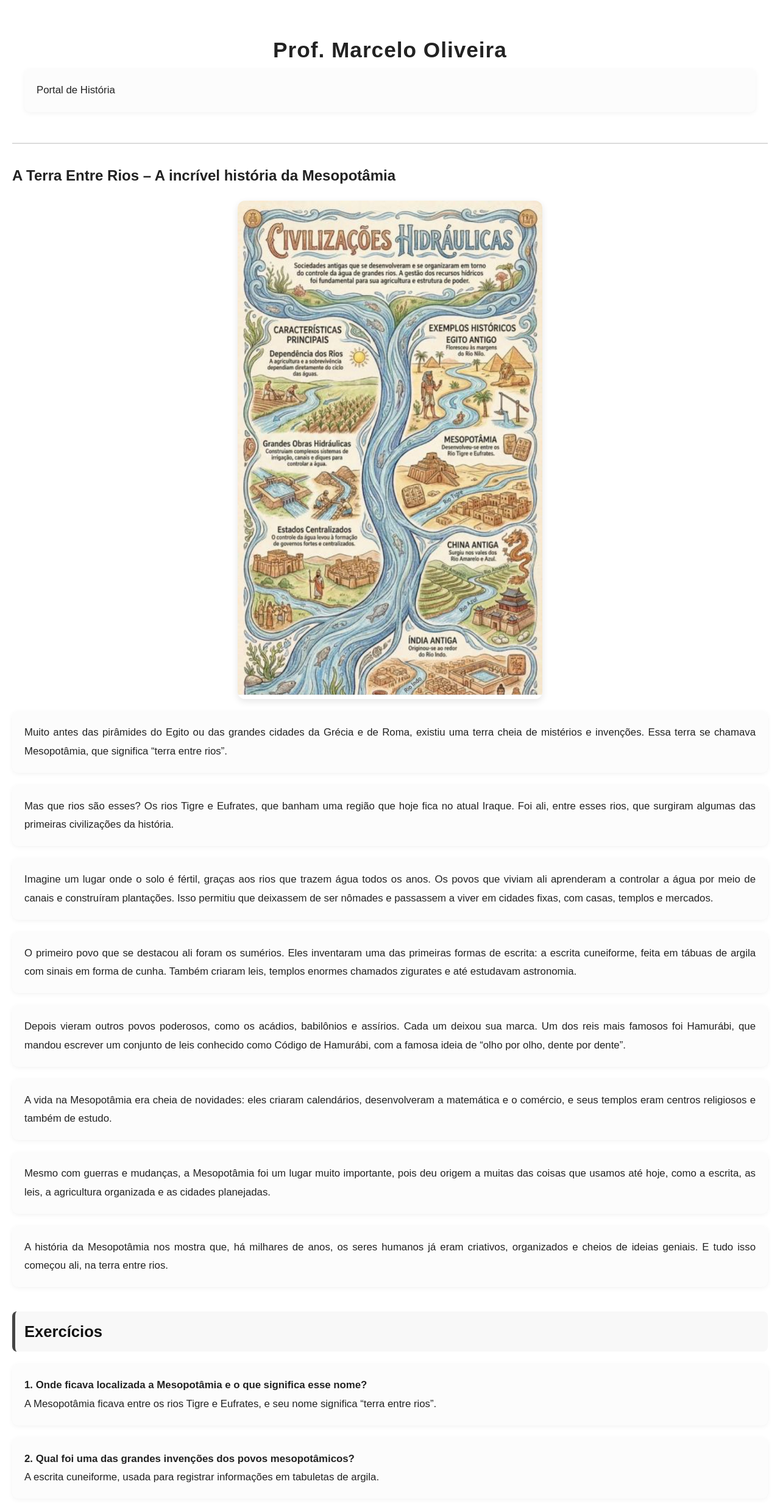
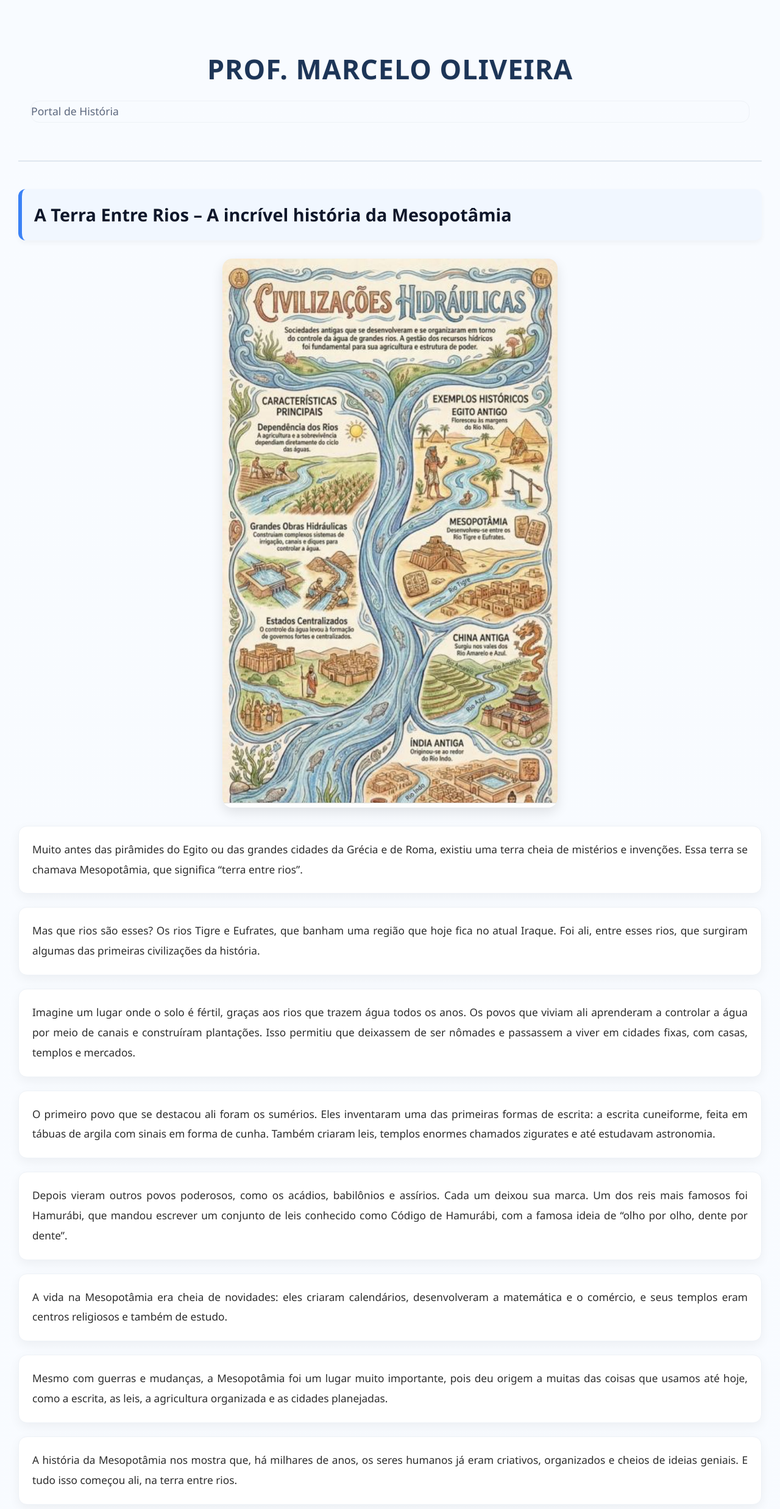
Before and after one commit to marcelooliveira8052668-cyber/History, a plain HTML site: page index.html in a window 1280 px wide. Shown: the top 2474 px of the page at 61% size. Drawn offline with Linux system fonts and the light colour scheme.

Commit message:
Enhance styling for body, header, and elements

```diff
--- a/style.css
+++ b/style.css
@@ -7,96 +7,162 @@
 
 /* CORPO DO SITE */
 body {
-  font-family: Arial, sans-serif;
-  background: #ffffff; /* fundo branco */
-  color: #222;
-  line-height: 1.8;
-  padding: 20px;
+  font-family: 'Poppins', 'Segoe UI', sans-serif;
+  background: linear-gradient(to bottom, #f8fbff, #ffffff);
+  color: #2c2c2c;
+  line-height: 1.9;
+  padding: 30px;
 }
 
 /* CABEÇALHO */
 header {
   text-align: center;
-  padding: 30px 20px;
-  margin-bottom: 30px;
-  border-bottom: 2px solid #dcdcdc;
+  padding: 40px 20px;
+  margin-bottom: 40px;
+  border-bottom: 2px solid #dfe6ee;
 }
 
 header h1 {
-  font-size: 2.2rem;
-  color: #222;
-  font-weight: bold;
+  font-size: 2.8rem;
+  font-weight: 800;
+  color: #1d3557;
   letter-spacing: 1px;
+  text-transform: uppercase;
+  text-shadow: 1px 1px 2px rgba(0,0,0,0.05);
+}
+
+header p {
+  margin-top: 10px;
+  font-size: 1.1rem;
+  color: #5c677d;
+  background: none;
+  box-shadow: none;
+  padding: 0;
 }
 
 /* TÍTULOS */
-h3 {
-  font-size: 1.6rem;
-  color: #111;
-  margin-top: 40px;
+h2, h3 {
+  font-size: 1.8rem;
+  color: #0f172a;
+  margin-top: 45px;
   margin-bottom: 20px;
-  padding-left: 12px;
-  border-left: 5px solid #444;
-  background: #f8f8f8;
-  padding: 10px 15px;
-  border-radius: 8px;
+  padding: 15px 20px;
+  border-left: 6px solid #3b82f6;
+  background: #f1f7ff;
+  border-radius: 12px;
+  font-weight: 700;
+  box-shadow: 0 4px 10px rgba(0,0,0,0.04);
 }
 
 /* PARÁGRAFOS */
 p {
+  font-size: 1.08rem;
+  text-align: justify;
+  margin-bottom: 22px;
+  background: #ffffff;
+  padding: 22px;
+  border-radius: 14px;
+  box-shadow: 0 6px 18px rgba(0,0,0,0.05);
+  border: 1px solid #eef2f7;
+}
+
+/* LISTAS */
+ul {
+  background: #ffffff;
+  padding: 25px 30px;
+  margin-bottom: 25px;
+  border-radius: 14px;
+  box-shadow: 0 6px 18px rgba(0,0,0,0.05);
+  border: 1px solid #eef2f7;
+}
+
+ul li {
+  margin-bottom: 12px;
   font-size: 1.05rem;
-  text-align: justify;
-  margin-bottom: 20px;
-  background: #fcfcfc;
-  padding: 20px;
-  border-radius: 10px;
-  box-shadow: 0 2px 8px rgba(0,0,0,0.05);
+  line-height: 1.7;
+}
+
+/* CAIXA DE DESTAQUE */
+.caixa-destaque {
+  background: linear-gradient(135deg, #f8fbff, #eef6ff);
+  padding: 30px;
+  border-left: 6px solid #2563eb;
+  border-radius: 16px;
+  margin: 35px 0;
+  box-shadow: 0 8px 20px rgba(0,0,0,0.05);
 }
 
 /* IMAGENS */
 img {
   display: block;
-  margin: 20px auto;
+  margin: 30px auto;
   max-width: 100%;
-  width: 500px;
-  border-radius: 12px;
-  box-shadow: 0 4px 12px rgba(0,0,0,0.10);
+  width: 550px;
+  border-radius: 16px;
+  box-shadow: 0 8px 20px rgba(0,0,0,0.10);
+  transition: 0.3s;
+}
+
+img:hover {
+  transform: scale(1.02);
 }
 
 /* TEXTO EM DESTAQUE */
+strong {
+  color: #1d4ed8;
+  font-weight: 700;
+}
+
 em {
   font-style: italic;
-  font-weight: bold;
-  color: #000;
+  color: #111827;
+  font-weight: 600;
+}
+
+/* AUTOR */
+.autor {
+  text-align: center;
+  font-size: 1rem;
+  font-weight: 600;
+  color: #475569;
+  margin-top: 40px;
+  background: none;
+  box-shadow: none;
+  border: none;
 }
 
 /* RODAPÉ */
 footer {
   text-align: center;
-  margin-top: 50px;
-  padding: 20px;
-  border-top: 2px solid #dcdcdc;
+  margin-top: 60px;
+  padding: 25px;
+  border-top: 2px solid #dfe6ee;
   font-size: 0.95rem;
-  color: #555;
+  color: #64748b;
 }
 
-/* RESPONSIVO PARA CELULAR */
+/* RESPONSIVO */
 @media (max-width: 768px) {
   body {
-    padding: 15px;
+    padding: 18px;
   }
 
   header h1 {
-    font-size: 1.8rem;
+    font-size: 2rem;
   }
 
-  h3 {
+  h2, h3 {
     font-size: 1.3rem;
+    padding: 12px 15px;
   }
 
   p {
     font-size: 1rem;
-    padding: 15px;
+    padding: 16px;
+  }
+
+  ul {
+    padding: 20px;
   }
 
   img {
```
